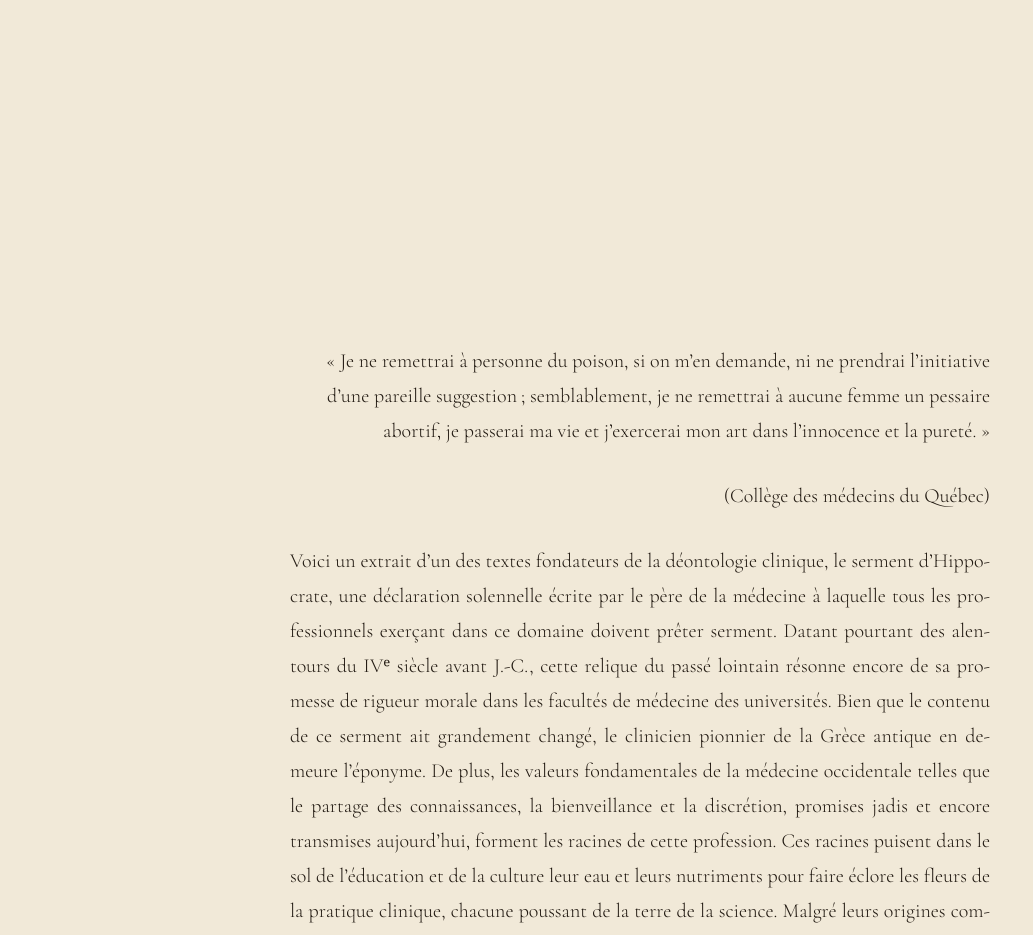
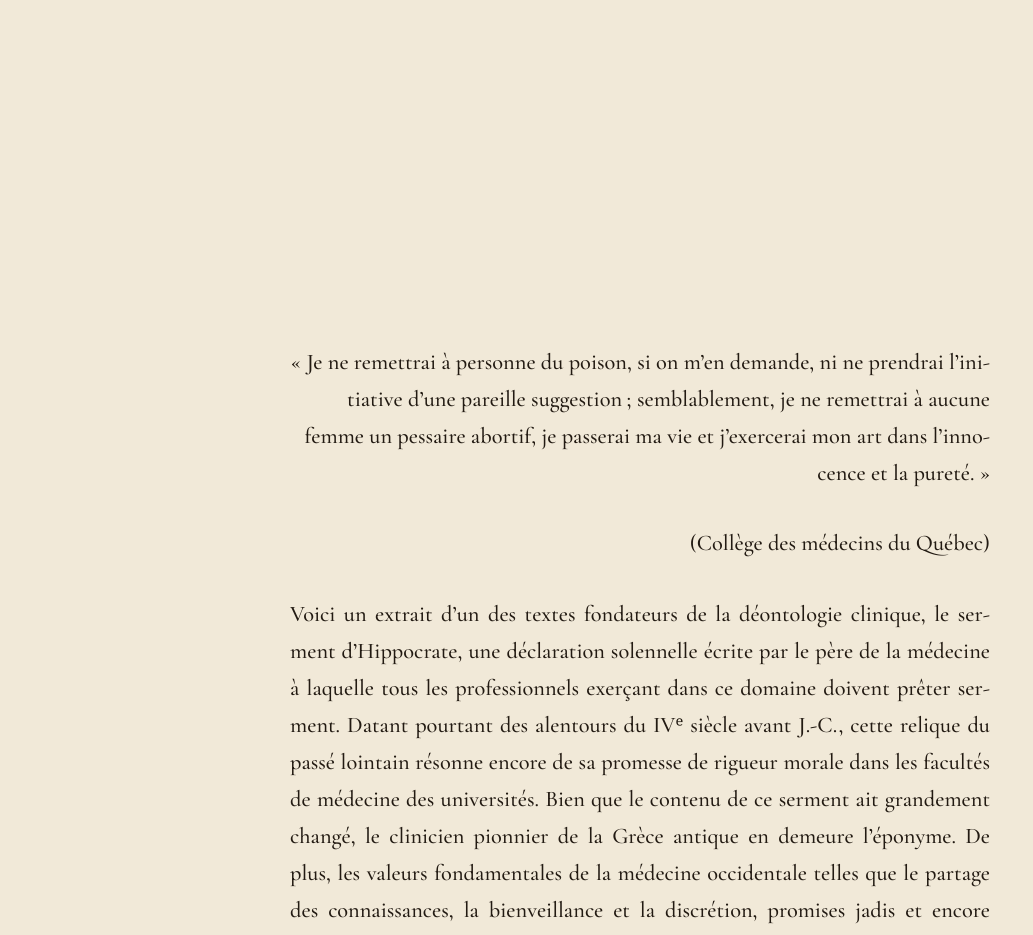
Before and after one commit to vinhkhangnguyenhuu-beep/le-contre-journal, a plain HTML site: page textes/l-art-de-la-science/index.html in a window 1280 px wide. Shown: the part 352-1287 px from the top of the page, without its empty margins (0-1033 px from the left). Drawn offline with nearby package versions, Linux system fonts and the light colour scheme; a web font is replaced by a local one.

Commit message:
Update index.html

```diff
--- a/textes/l-art-de-la-science/index.html
+++ b/textes/l-art-de-la-science/index.html
@@ -74,7 +74,8 @@ style="background:#f1e9d8;color:#221a12;--fgc:34,26,18;font-family:'Cormorant Ga
     <h1>L'art de la science</h1>
 </header>
 
-<article class="tx" style="font-size:20px;line-height:1.75;padding-left:18px;padding-right:18px;text-align:left;letter-spacing:0em;font-weight:300;font-style:normal">
+
+<article class="tx" style="font-size:1.4rem;line-height:1.65;padding-left:18px;padding-right:18px;text-align:left;letter-spacing:0em;font-weight:400;font-style:normal">
 
 <p class="pp l" style="text-align:right">
 « Je ne remettrai à personne du poison, si on m’en demande, ni ne prendrai l’initiative d’une pareille suggestion ; semblablement, je ne remettrai à aucune femme un pessaire abortif, je passerai ma vie et j’exercerai mon art dans l’innocence et la pureté. »
```
